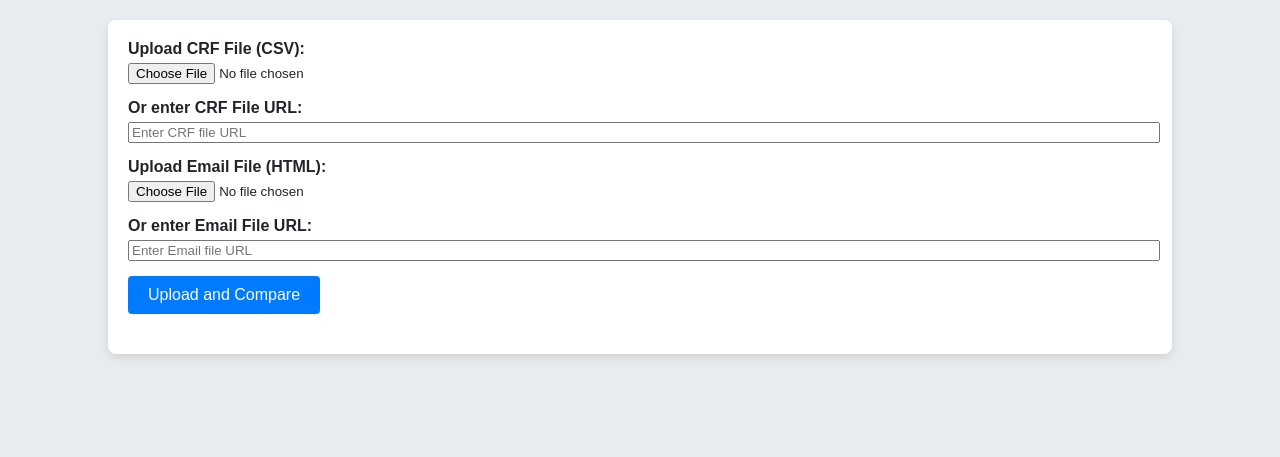
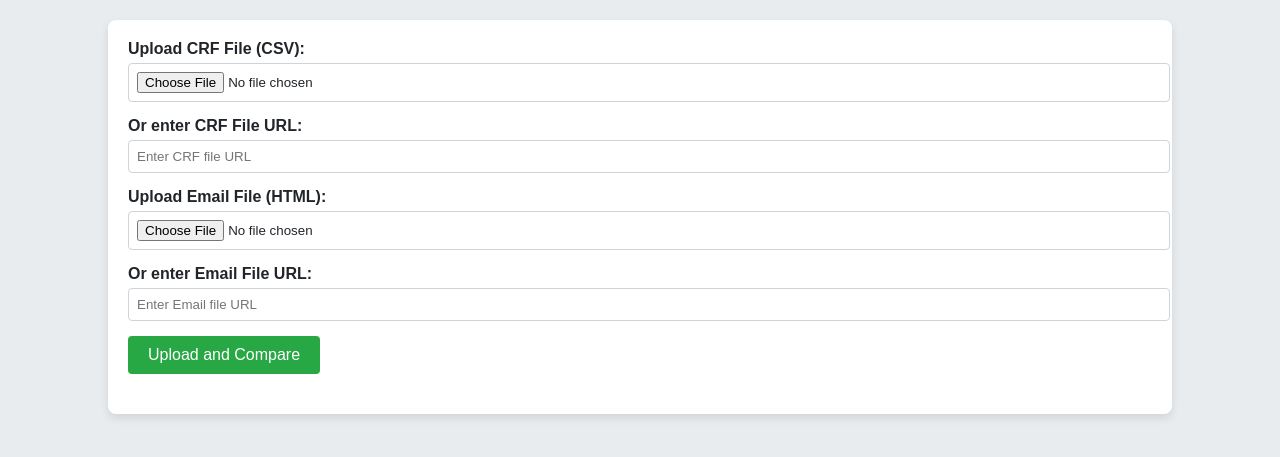
Before and after one commit to Swathianand112/MYPROJECT, a Django app: page /myapp/upload-and-compare/ in a window 1280 px wide. Shown: the part 58-515 px from the top of the page. Run offline with Django 5.2, Linux system fonts and the light colour scheme.

Commit message:
Updated views code to handle dynamic sheet names and adjusted HTML template

```diff
--- a/myapp/templates/upload_and_compare.html
+++ b/myapp/templates/upload_and_compare.html
@@ -44,9 +44,12 @@
             display: block;
             margin-bottom: 15px;
             width: 100%;
+            padding: 8px;
+            border: 1px solid #ced4da;
+            border-radius: 4px;
         }
         button {
-            background-color: #007bff;
+            background-color: #28a745;
             color: white;
             border: none;
             padding: 10px 20px;
@@ -56,7 +59,7 @@
             transition: background-color 0.3s;
         }
         button:hover {
-            background-color: #0056b3;
+            background-color: #218838;
         }
         table {
             width: 100%;
@@ -70,6 +73,7 @@
         th, td {
             padding: 12px;
             text-align: left;
+            word-wrap: break-word;
         }
         th {
             background-color: #343a40;
@@ -94,15 +98,20 @@
             height: auto;
         }
         td.url-cell {
-            width: 70%; /* URL takes 70% of the table width */
-            word-wrap: break-word; /* Breaks long URLs into multiple lines */
+            word-break: break-all; /* Ensures long URLs break into multiple lines */
         }
         td.content-cell {
-            width: 15%; /* Content takes 15% of the table width */
+            width: 15%; /* Reduced width for content */
         }
         td.title-cell {
-            width: 15%; /* Title Match takes 15% of the table width */
+            width: 10%; /* Title Match takes 15% of the table width */
             text-align: center; /* Center the icons */
+        }
+        td.url-cell {
+            width: 75%; /* Increased width for URL */
+        }
+        .form-group {
+            margin-bottom: 15px;
         }
     </style>
 </head>
@@ -113,17 +122,25 @@
     <div class="container">
         <form method="post" enctype="multipart/form-data">
             {% csrf_token %}
+            <div class="form-group">
                 <label for="crf_file">Upload CRF File (CSV):</label>
                 <input type="file" id="crf_file" name="crf_file">
+            </div>
 
+            <div class="form-group">
                 <label for="crf_url">Or enter CRF File URL:</label>
                 <input type="text" id="crf_url" name="crf_url" placeholder="Enter CRF file URL">
+            </div>
 
+            <div class="form-group">
                 <label for="email_file">Upload Email File (HTML):</label>
                 <input type="file" id="email_file" name="email_file">
+            </div>
 
+            <div class="form-group">
                 <label for="email_url">Or enter Email File URL:</label>
                 <input type="text" id="email_url" name="email_url" placeholder="Enter Email file URL">
+            </div>
 
             <button type="submit">Upload and Compare</button>
         </form>
--- a/myapp/views.py
+++ b/myapp/views.py
@@ -41,13 +41,10 @@ def upload_and_compare(request):
 
                     # Extract content based on tag type
                     if a_tag.find('img'):
-                        # Extract image URL for logos
                         email_contents[target_id] = f'<img src="{a_tag.find("img").get("src")}" alt="Logo" class="content-img">'
                     elif a_tag.get_text(strip=True):
-                        # Extract text for CTA or other content
                         email_contents[target_id] = a_tag.get_text(strip=True)
                     else:
-                        # Default content (if any)
                         email_contents[target_id] = title or 'No content'
 
                 results = []
@@ -84,7 +81,7 @@ def upload_and_compare(request):
                             root_final_url = f'{parsed_final_url.scheme}://{parsed_final_url.netloc}'
                             root_redirected_url = f'{parsed_redirected_url.scheme}://{parsed_redirected_url.netloc}'
 
-
+                            # Color the root URL
                             colored_url = f'<span style="color:{"green" if root_final_url == root_redirected_url else "red"};">{root_redirected_url}</span>'
 
                             # Extract and Compare UTM Parameters
@@ -99,9 +96,9 @@ def upload_and_compare(request):
                             for param, crf_value in crf_utm_params_dict.items():
                                 redirected_value = redirected_utm_params_dict.get(param, None)
                                 if redirected_value and crf_value == redirected_value:
-                                    param_display.append(f'<span style="color:green;">{param}={crf_value}</span>')  # Match
+                                    param_display.append(f'<span style="color:green;">{param}=<span style="color:lightgreen;">{crf_value}</span></span>')
                                 else:
-                                    param_display.append(f'<span style="color:red;">{param}={crf_value}</span>')  # Mismatch or missing
+                                    param_display.append(f'<span style="color:red;">{param}=<span style="color:lightred;">{crf_value}</span></span>')
 
                             if crf_utm_params_dict:
                                 params_str = f'?{"&".join(param_display)}'
@@ -112,7 +109,6 @@ def upload_and_compare(request):
                             if extra_params:
                                 extra_str = '&'.join([f'{param}={value}' for param, value in extra_params.items()])
                                 colored_url += f'<span style="color:lightblue;">&{extra_str}</span>'
-
 
                             target_blank_icon = '<i class="fas fa-external-link-alt icon icon-green"></i>' if final_url_target_blank else ''
 
```
Lines whose indentation alone changed are shown as unchanged.
